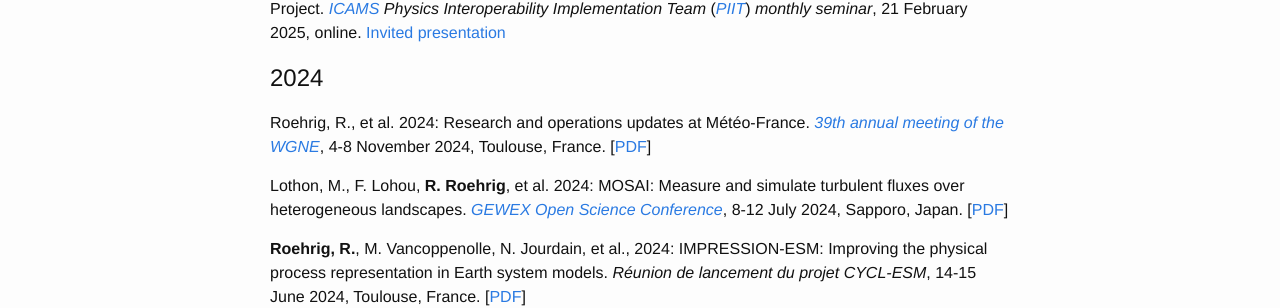
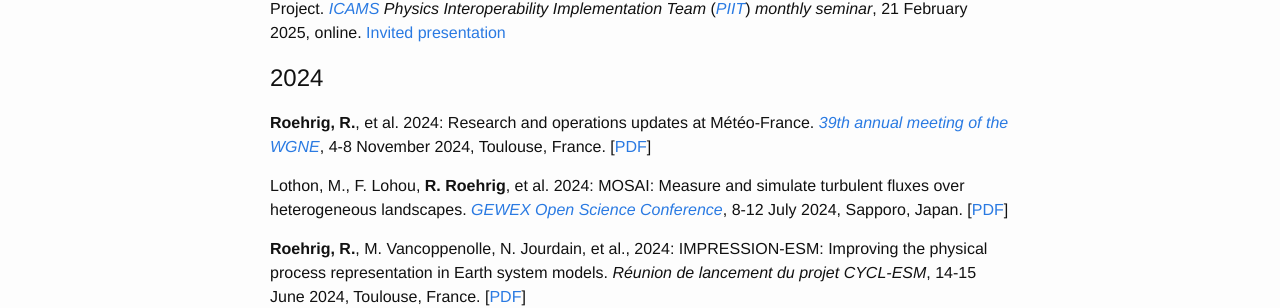
Before and after one commit to romainroehrig/romainroehrig.github.io, a Jekyll site: the page built from communications.md, in a window 1280 px wide and 900 px high. Shown: the part 443-751 px from the top of the window. Built offline with Jekyll 4.4.1, drawn with Linux system fonts in a browser that asks for light colours.

```diff
--- a/communications.md
+++ b/communications.md
@@ -16,7 +16,7 @@ permalink: /Communications/
 Lothon, M., F. Lohou, **R. Roehrig**, et al. 2025: Measured and Simulated Turbulent Flux Over Heterogeneous Landscapes: The Model and Observation for Surface Atmosphere Interactions (MOSAI) Project.  [*ICAMS*](https://www.icams-portal.gov/) *Physics Interoperability Implementation Team* ([*PIIT*](https://ams.confex.com/ams/105ANNUAL/meetingapp.cgi/Paper/451892)) *monthly seminar*, 21 February 2025, online. [Invited presentation](https://sdrive.cnrs.fr/s/7qXXmJnB6g2KDwB)
 
 # 2024
-Roehrig, R., et al. 2024: Research and operations updates at Météo-France. [*39th annual meeting of the WGNE*](https://www.wcrp-esmo.org/events/wgne39-wgsip25-annual-meetings), 4-8 November 2024, Toulouse, France. [[PDF](https://sdrive.cnrs.fr/s/NpZBGy2bdF34w6c)]
+**Roehrig, R.**, et al. 2024: Research and operations updates at Météo-France. [*39th annual meeting of the WGNE*](https://www.wcrp-esmo.org/events/wgne39-wgsip25-annual-meetings), 4-8 November 2024, Toulouse, France. [[PDF](https://sdrive.cnrs.fr/s/NpZBGy2bdF34w6c)]
 
 Lothon, M., F. Lohou, **R. Roehrig**, et al. 2024: MOSAI: Measure and simulate turbulent fluxes over heterogeneous landscapes. [*GEWEX Open Science Conference*](https://www.gewexevents.org/meetings/gewex-osc2024/), 8-12 July 2024, Sapporo, Japan. [[PDF](https://sdrive.cnrs.fr/s/s5sg4PeHnfqGeKa)]
 
```
